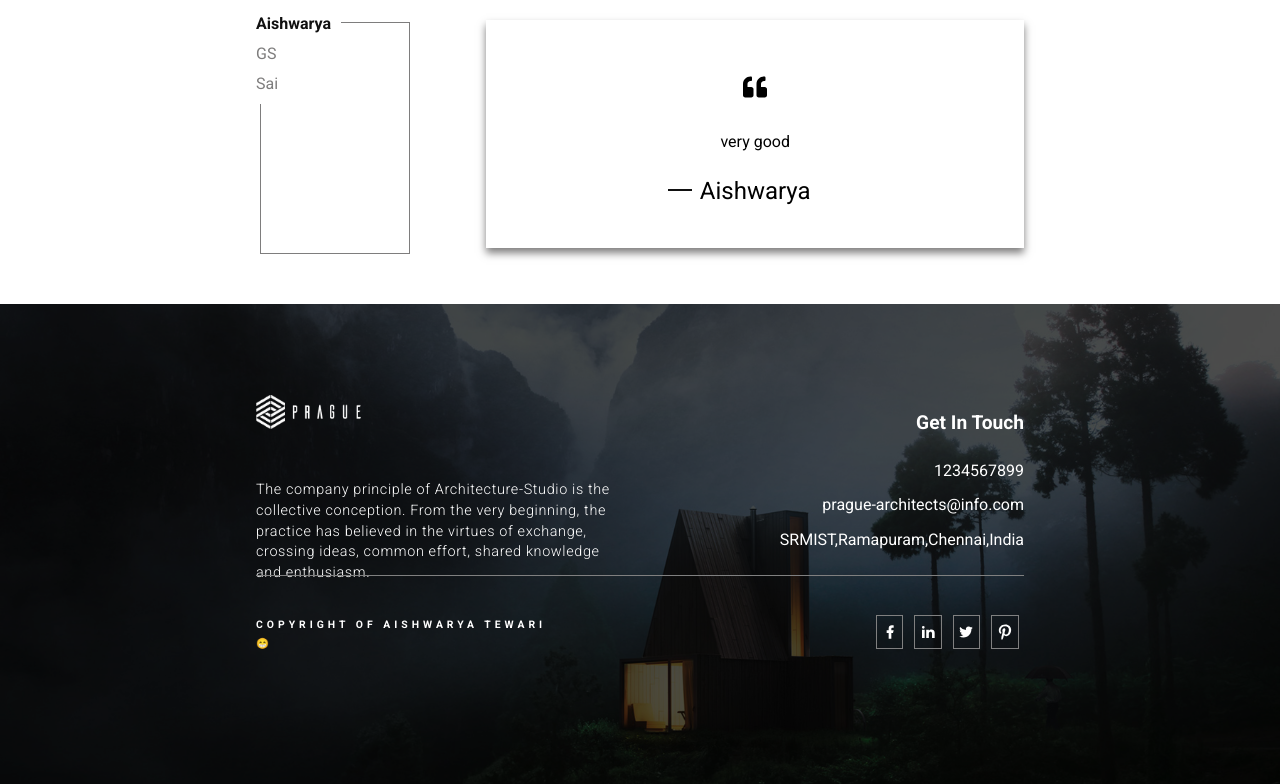
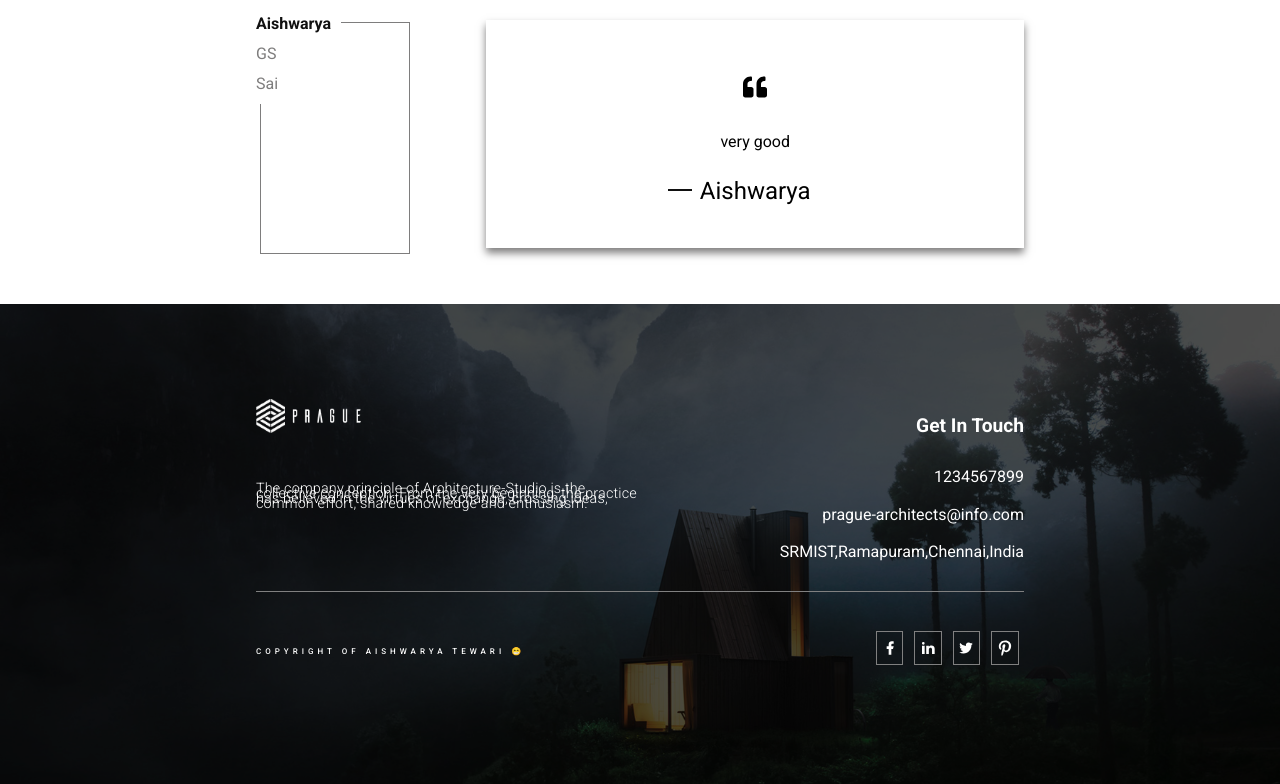
Before and after one commit to AishwaryaT19/prague, a Next.js app: page / in a window 1280 px wide. Shown: the part 3978-4762 px from the top of the page. Built offline with nearby package versions, Linux system fonts and the light colour scheme.

Commit message:
changes made in css

```diff
--- a/styles/components/_footer.scss
+++ b/styles/components/_footer.scss
@@ -30,7 +30,7 @@
     color: white;
   }
   .main {
-    height: 60%;
+    height: 65%;
     position: relative;
     > div {
       display: flex;
@@ -48,13 +48,13 @@
         }
       }
       p {
-        width: 70%;
+        width: 75%;
         height: 50%;
         margin-top: 5vh;
         font-weight: 300;
-        line-height: 1.3rem;
+        line-height: 0.3rem;
         font-size: 0.9rem;
-        letter-spacing: 0.04rem;
+        letter-spacing: 0.01rem;
       }
     }
     .contact {
@@ -96,8 +96,8 @@
       width: 40%;
       span {
         text-transform: uppercase;
-        font-size: 0.65rem;
-        font-weight: 600;
+        font-size: 0.5rem;
+        font-weight: 500;
         letter-spacing: 0.25rem;
       }
     }
```
Also changed, not shown: styles/styles.css, 1 other file (tests, documents, lock files or other folders).
